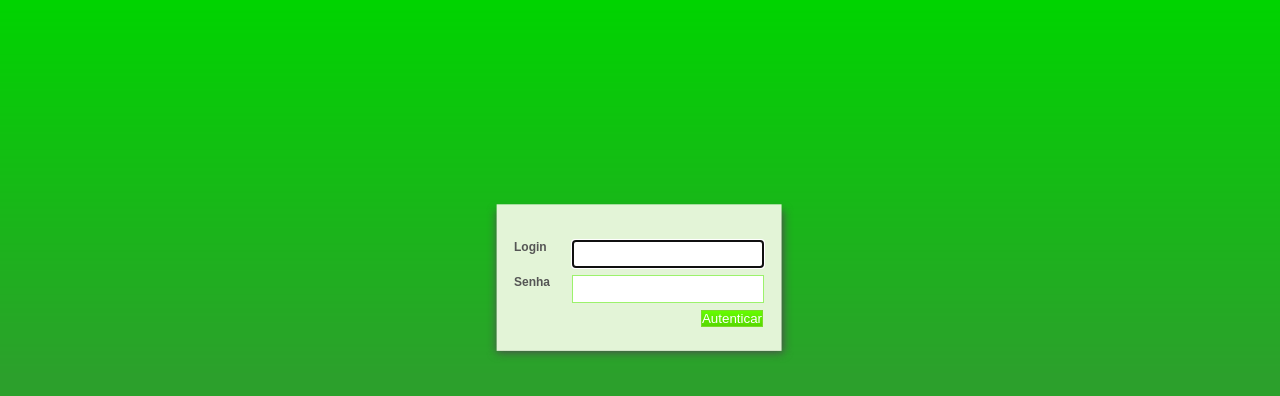
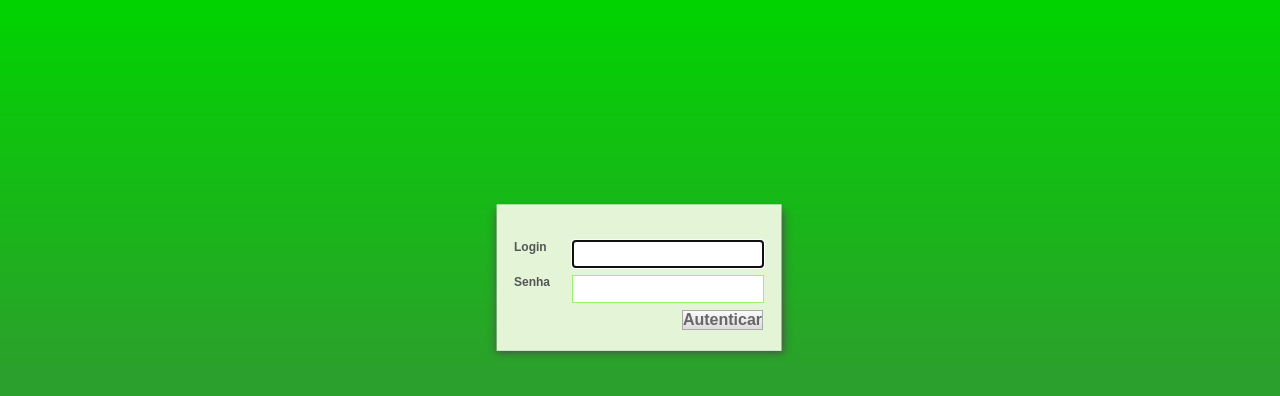
Before and after one commit to CaSoft/Aligatoro, a CodeIgniter app: page /login in a window 1280 px wide. Shown: the top 396 px of the page. Run offline with CodeIgniter, Linux system fonts and the light colour scheme.

Commit message:
Alterado o visual dos botões do sistema. Agora são cinzas. (issue #6).

```diff
--- a/application/views/clientes/formulario.php
+++ b/application/views/clientes/formulario.php
@@ -70,6 +70,7 @@
         </label>
     </fieldset>
     <div class="div_direita">
+        <input type="button" value="Cancelar" onclick="window.location = '<?php echo site_url(); echo ($cliente['id'] != '0') ? 'clientes/dados/'.$cliente['id'] : 'clientes'; ?>'" />
         <input type="submit" value="Enviar" />
     </div>
 </form>
--- a/application/views/clientes/menus/formulario.php
+++ b/application/views/clientes/menus/formulario.php
@@ -6,7 +6,7 @@
         </li>
     <?php else : ?>
         <li>
-            <a href="<?php echo site_url(); ?>clientes" title="Cancelar cadastro">Cancelar</a>
+            <a href="<?php echo site_url(); ?>clientes" title="Cancelar cadastro">Voltar</a>
         </li>
     <?php endif; ?>
 </ul>
--- a/application/views/config/usuarios/formulario.php
+++ b/application/views/config/usuarios/formulario.php
@@ -20,6 +20,7 @@
         </label>
     </fieldset>
     <div class="div_direita">
+        <input type="button" value="Cancelar" onclick="window.location = '<?php echo site_url(); echo ($usuario['id'] != '0') ? 'config/usuarios/dados/'.$usuario['id'] : 'config/usuarios'; ?>'" />
         <input type="submit" value="Enviar" />
     </div>
 </form>
--- a/application/views/config/usuarios/menus/formulario.php
+++ b/application/views/config/usuarios/menus/formulario.php
@@ -1,6 +1,6 @@
 <h2>Opções</h2>
 <ul>
     <li>
-        <a href="<?php echo site_url(); ?>config/usuarios">Cancelar</a>
+        <a href="<?php echo site_url(); ?>config/usuarios">Voltar</a>
     </li>
 </ul>
--- a/css/base.css
+++ b/css/base.css
@@ -10,11 +10,13 @@ input, select {
 }
 
 input[type=submit], input[type=button] {
-    border: 1px solid #7BDB2A;
-    background-image: url(../img/template/fundo_botoes.png);
+    border: 1px solid #AAA;
+    background-color: #b7b7b7;
+    background-image: url(../img/template/fundo_botoes_menu.png);
     background-repeat: repeat-x;
-    background-color: #56D700;
-    color: #FFF;
+    color: #666;
+    font-size: 16px;
+    font-weight: bold;
 }
 
 input[type=text], input[type=password], select {
```
Also changed, not shown: css/aligatoro.css (+8 -6 lines), img/template/fundo_botoes_menu.png (added).
